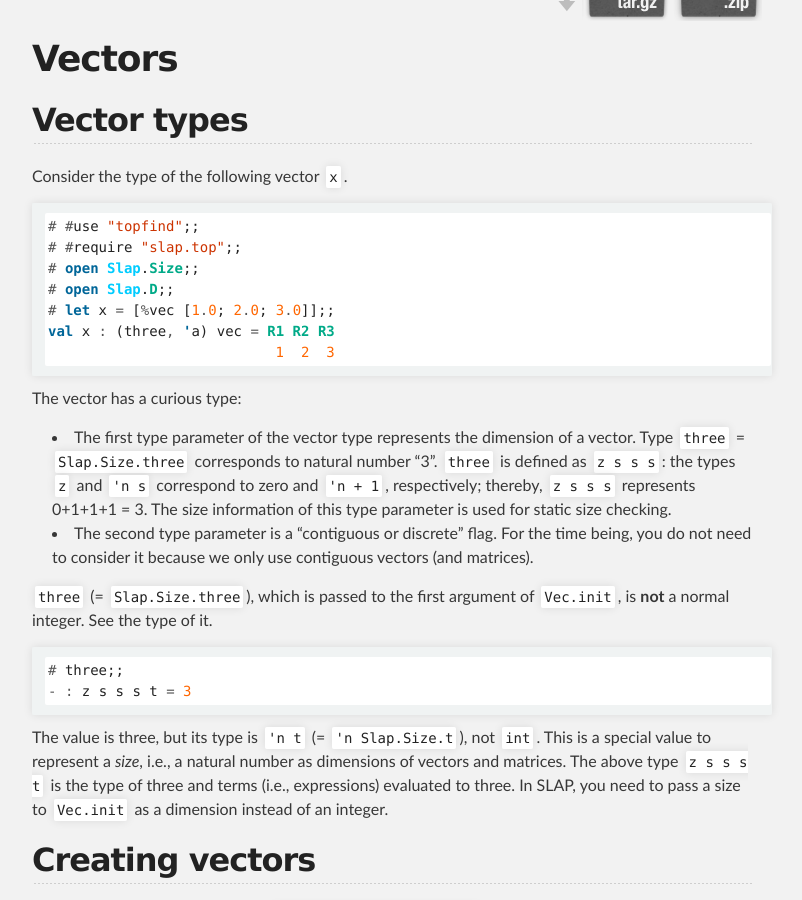
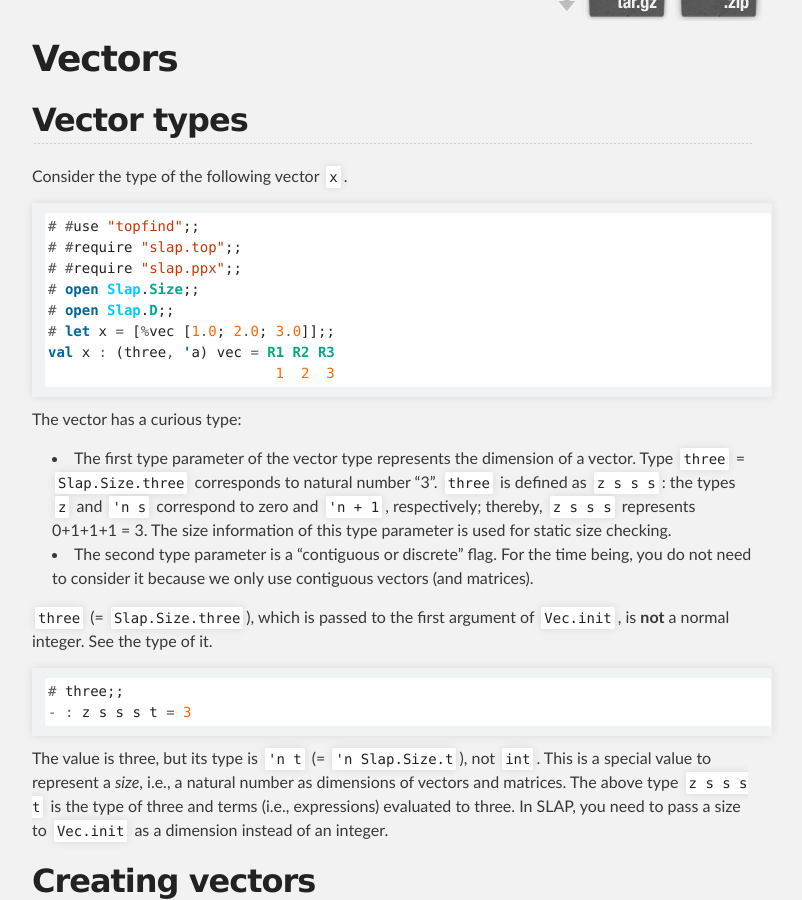
Before and after one commit to akabe/slap, a Jekyll site: the page built from vectors.md, in a window 1280 px wide and 900 px high, scrolled down 327 px. Shown: the whole window, without its empty margins (248-1050 px from the left). Built offline with Jekyll 4.4.1, drawn with Linux system fonts in a browser that asks for light colours; Markdown is read by kramdown in place of the engine named in the settings.

Commit message:
Add use of slap.ppx

````diff
--- a/vectors.md
+++ b/vectors.md
@@ -14,6 +14,7 @@ Consider the type of the following vector `x`.
 ```ocaml
 # #use "topfind";;
 # #require "slap.top";;
+# #require "slap.ppx";;
 # open Slap.Size;;
 # open Slap.D;;
 # let x = [%vec [1.0; 2.0; 3.0]];;
````
